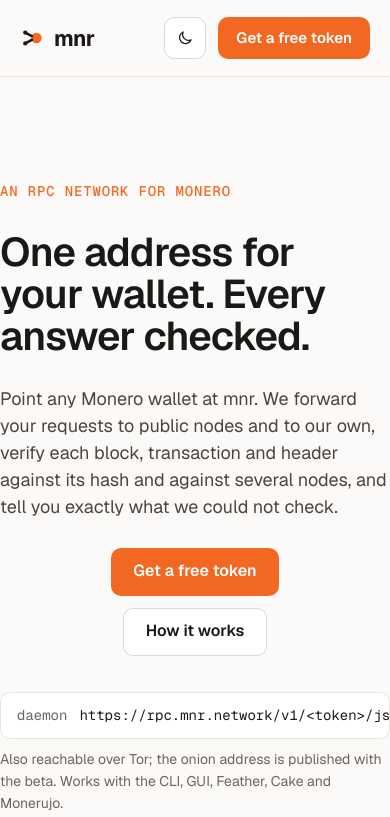
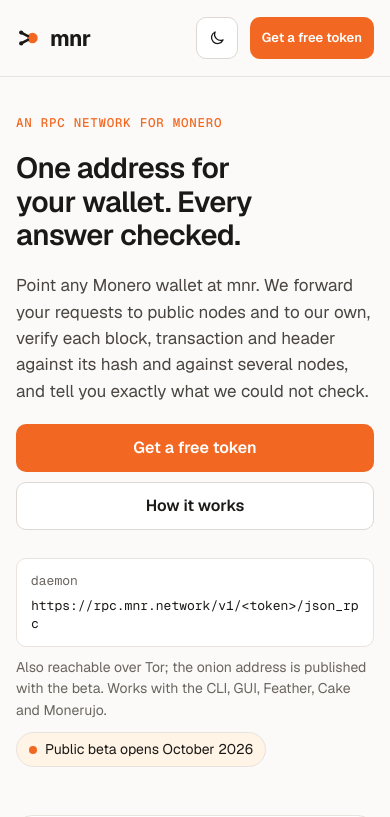
Before and after one commit to mnrnetwork/mnr.network, a website: page public/index.html in a window 390 px wide. Shown: the top 817 px of the page. Drawn offline with Linux system fonts and the light colour scheme.

Commit message:
site: fix mobile hero typography, spacing, and code-chip layout

```diff
--- a/public/index.html
+++ b/public/index.html
@@ -219,14 +219,42 @@
     .inv-link { color: var(--inverse-strong); text-decoration: underline; } .inv-link:hover { color: var(--accent); }
     .footer-links a { display: block; }
     .mark { display: block; flex: none; color: var(--fg); }
+    .hero-section { padding-top: 104px; padding-bottom: 88px; }
+    .hero-content { gap: 28px; max-width: 820px; }
     @media (max-width: 720px) {
       .wrap { padding: 0 20px; }
-      .h1 { font-size: 40px; } .h2 { font-size: 28px; } .lead { font-size: 18px; }
+      header.wrap { height: 64px; }
+      .hero-section { padding-top: 36px !important; padding-bottom: 48px !important; }
+      .hero-content { gap: 20px !important; }
+      .h1 { font-size: 34px !important; line-height: 1.15 !important; letter-spacing: -0.02em !important; }
+      .h2 { font-size: 26px !important; line-height: 1.2 !important; }
+      .lead { font-size: 17px !important; line-height: 1.55 !important; }
+      .hero-actions { display: flex !important; flex-direction: column !important; align-items: stretch !important; width: 100% !important; gap: 10px !important; }
+      .hero-actions .btn { width: 100% !important; height: 48px !important; font-size: 16px !important; }
+      .code-chip {
+        display: flex !important;
+        flex-direction: column !important;
+        align-items: flex-start !important;
+        gap: 6px !important;
+        width: 100% !important;
+        padding: 12px 14px !important;
+        font-size: 13px !important;
+        border-radius: 10px !important;
+      }
+      .code-chip span:last-child {
+        word-break: break-all !important;
+        line-height: 1.4 !important;
+      }
       .grid3, .grid2 { grid-template-columns: repeat(1, minmax(0, 1fr)); gap: 20px; }
       .navlinks { display: none; }
-      .section { padding: 64px 0; }
-      .hero-actions { flex-direction: column; align-items: stretch; }
+      .section { padding: 56px 0; }
       table { font-size: 15px; } th, td { padding: 12px 10px; }
+    }
+    @media (max-width: 400px) {
+      .wrap { padding: 0 16px; }
+      .h1 { font-size: 29px !important; }
+      .step-num { font-size: 12.5px; }
+      .header-cta { padding: 0 12px !important; font-size: 13px !important; }
     }
   </style>
 </head>
@@ -250,15 +278,15 @@
         <svg class="sun" width="18" height="18" viewBox="0 0 24 24" fill="none" stroke="currentColor" stroke-width="1.75" stroke-linecap="round" stroke-linejoin="round" aria-hidden="true"><circle cx="12" cy="12" r="4"></circle><path d="M12 2v2M12 20v2M4.9 4.9l1.4 1.4M17.7 17.7l1.4 1.4M2 12h2M20 12h2M4.9 19.1l1.4-1.4M17.7 6.3l1.4-1.4"></path></svg>
         <svg class="moon" width="18" height="18" viewBox="0 0 24 24" fill="none" stroke="currentColor" stroke-width="1.75" stroke-linecap="round" stroke-linejoin="round" aria-hidden="true"><path d="M20 14.5A8 8 0 0 1 9.5 4a8 8 0 1 0 10.5 10.5z"></path></svg>
       </button>
-      <a href="#pricing" class="btn btn-primary btn-sm">Get a free token</a>
+      <a href="#pricing" class="btn btn-primary btn-sm header-cta">Get a free token</a>
     </div>
   </header>
   <div class="rule"></div>
 
   <main>
   <!-- Hero -->
-  <section class="wrap section" style="padding-top: 104px; padding-bottom: 88px;">
-    <div class="col" style="gap: 28px; max-width: 820px;">
+  <section class="wrap section hero-section">
+    <div class="col hero-content">
       <p class="step-num accent">AN RPC NETWORK FOR MONERO</p>
       <h1 class="h1">One address for your wallet. Every answer checked.</h1>
       <p class="lead">Point any Monero wallet at mnr. We forward your requests to public nodes and to our own, verify each block, transaction and header against its hash and against several nodes, and tell you exactly what we could not check.</p>
```
